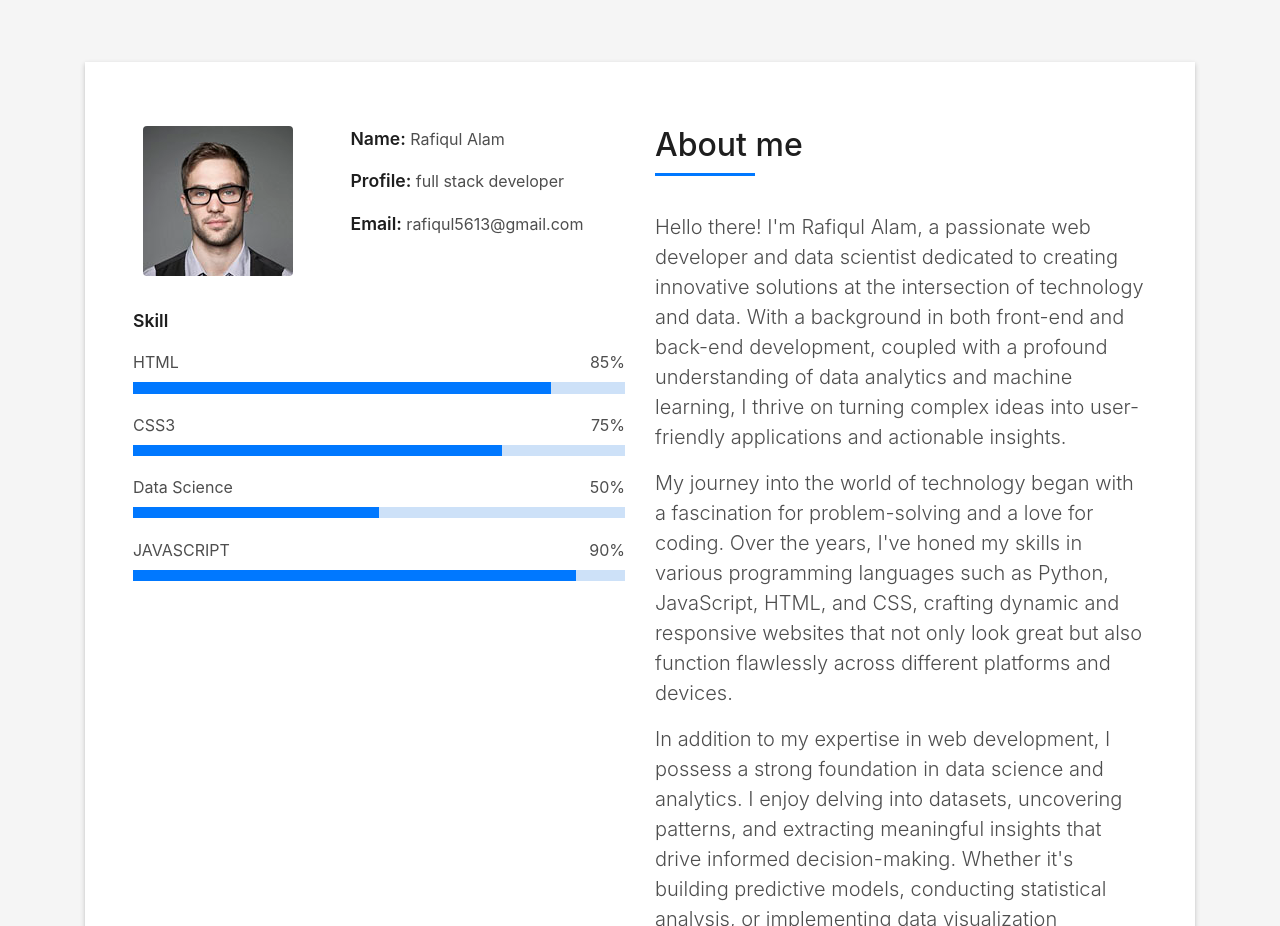
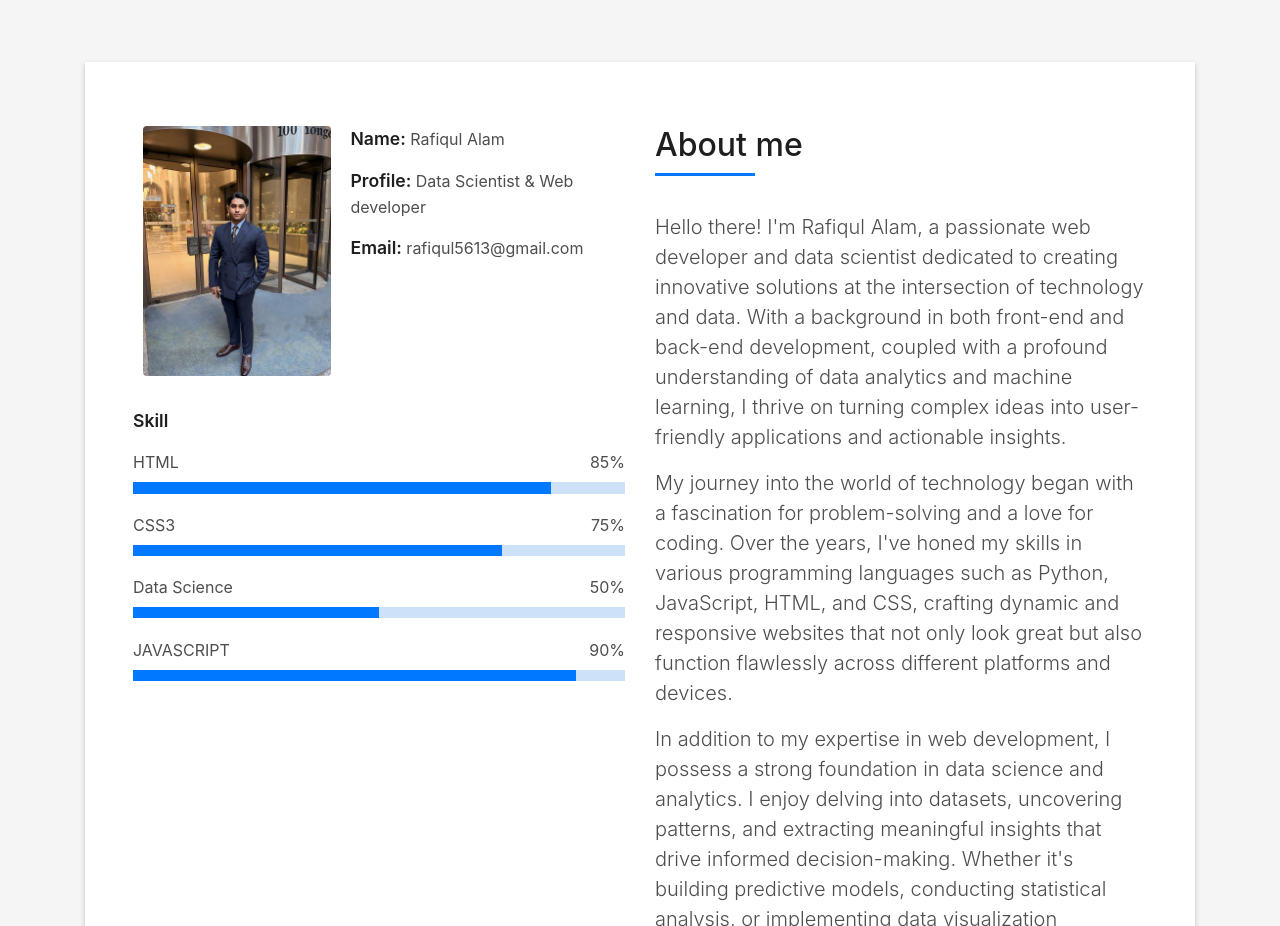
Before and after one commit to rafizGit/portfolio, a plain HTML site: page index.html in a window 1280 px wide. Shown: the part 802-1728 px from the top of the page. Drawn offline with Linux system fonts and the light colour scheme; files whose address does not match are found by name.

Commit message:
done issue

```diff
--- a/index.html
+++ b/index.html
@@ -99,13 +99,14 @@
                 <div class="row">
                   <div class="col-sm-6 col-md-5">
                     <div class="about-img">
-                      <img src="img/testimonial-2.jpg" class="img-fluid rounded b-shadow-a" alt="">
+                      <img src="img/WhatsApp Image 2024-03-19 at 22.20.03_e717277f.jpg"
+                        class="img-fluid rounded b-shadow-a" alt="">
                     </div>
                   </div>
                   <div class="col-sm-6 col-md-7">
                     <div class="about-info">
                       <p><span class="title-s">Name: </span> <span>Rafiqul Alam</span></p>
-                      <p><span class="title-s">Profile: </span> <span>full stack developer</span></p>
+                      <p><span class="title-s">Profile: </span> <span>Data Scientist & Web developer</span></p>
                       <p><span class="title-s">Email: </span> <span>rafiqul5613@gmail.com</span></p>
                       <!-- <p><span class="title-s">Phone: </span> <span>(617) 557-0089</span></p> -->
                     </div>
```
